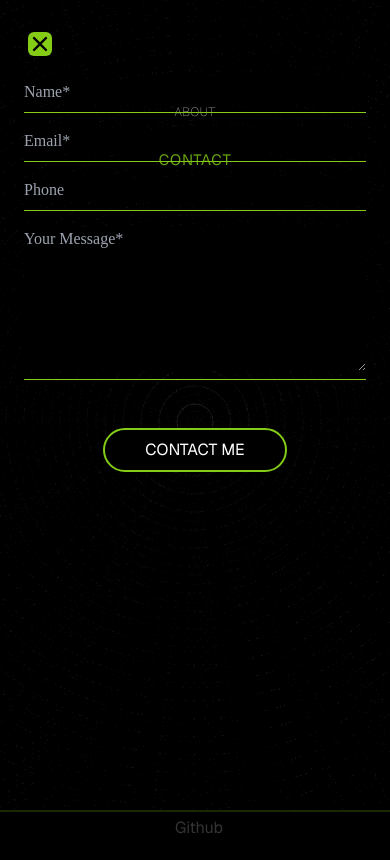
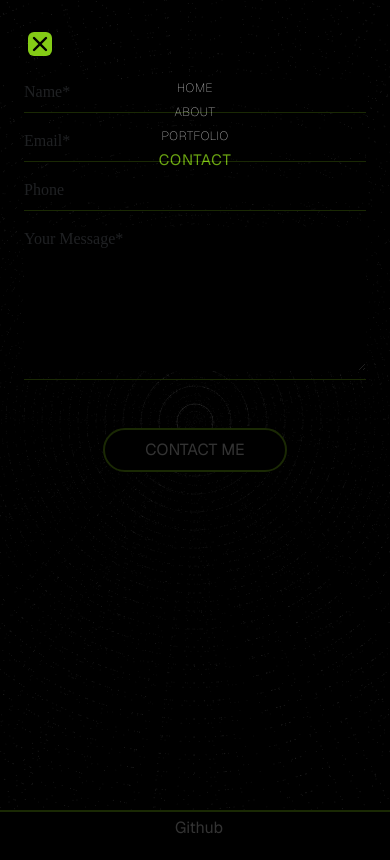
Before and after one commit to wobble-house/raf, a Next.js app: page /contact in a window 390 px wide. Both pictures are taken after a click on the button 42 px from the left and 46 px from the top of the page. Built offline with nearby package versions, Linux system fonts and the light colour scheme.

Commit message:
fixing nav overlay

```diff
--- a/components/contact-form.tsx
+++ b/components/contact-form.tsx
@@ -81,7 +81,7 @@ export function ContactForm(){
       console.log(name, email, phone, message);
     };
     return (
-      <section className='relative z-80 w-full md:w-[280px] px-6'>
+      <section className='relative z-70 w-full md:w-[280px] px-6'>
               <form
               className="">
 
--- a/components/nav.tsx
+++ b/components/nav.tsx
@@ -14,9 +14,9 @@ export default function Nav(){
         setNavbar(false)
     }
     return(
-        <nav className="flex relative z-10 md:justify-center top-0 w-full mt-4">
+        <nav className="flex relative z-80 md:justify-center top-0 w-full mt-4">
             <div className="flex flex-col-reverse md:flex-row flex-grow justify-end">
-                <button className="fixed z-10 md:hidden px-2 rounded-lg focus mr-auto mt-4 ml-5 transition ease-in-out" onMouseDown={handleMainNavButton}>
+                <button className="fixed z-90 md:hidden px-2 rounded-lg focus mr-auto mt-4 ml-5 transition ease-in-out" onMouseDown={handleMainNavButton}>
                   {navbar ? (
                     <svg xmlns="http://www.w3.org/2000/svg"className="w-6 h-6 bg-primary text-background rounded-md"viewBox="0 0 20 20"fill="currentColor">
                       <path fillRule="evenodd"d="M4.293 4.293a1 1 0 011.414 0L10 8.586l4.293-4.293a1 1 0 111.414 1.414L11.414 10l4.293 4.293a1 1 0 01-1.414 1.414L10 11.414l-4.293 4.293a1 1 0 01-1.414-1.414L8.586 10 4.293 5.707a1 1 0 010-1.414z"clipRule="evenodd"/>
@@ -27,7 +27,7 @@ export default function Nav(){
                     </svg>
                   )}
                 </button>
-                <div ref={Navref} className={`flex mx-auto md:block  ${navbar ? 'fixed top-0 flex-col min-h-content items-center w-full h-full scale-100 bg-background opacity-80 text-foreground pt-20 text-center' : 'hidden scale-0 md:scale-100'}`}>
+                <div ref={Navref} className={`flex mx-auto md:block  ${navbar ? 'z-80 fixed top-0 flex-col min-h-content items-center w-full h-full scale-100 bg-background opacity-80 text-foreground pt-20 text-center' : 'hidden scale-0 md:scale-100'}`}>
                     <ul className="flex flex-col md:flex-row md:items-end gap-2 text-xs">
                         <Link href={'/'} className={`${pathname == '/' ? 'scale-125 px-2 font-normal text-primary hover:text-secondary' : 'scale-100 font-thin hover:text-primary'} transition-all ease-in-out font-sans uppercase tracking-wider`} onClick={handleClose}>
                           Home
```
